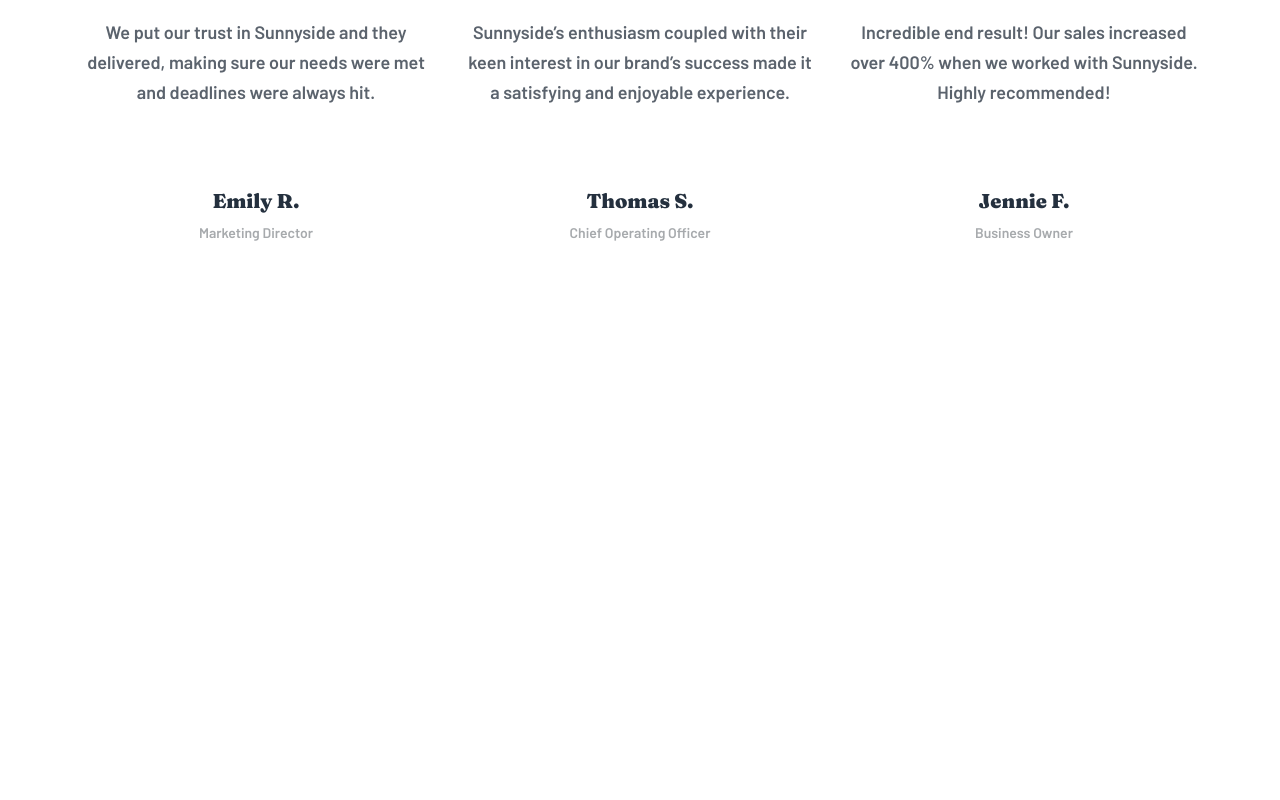
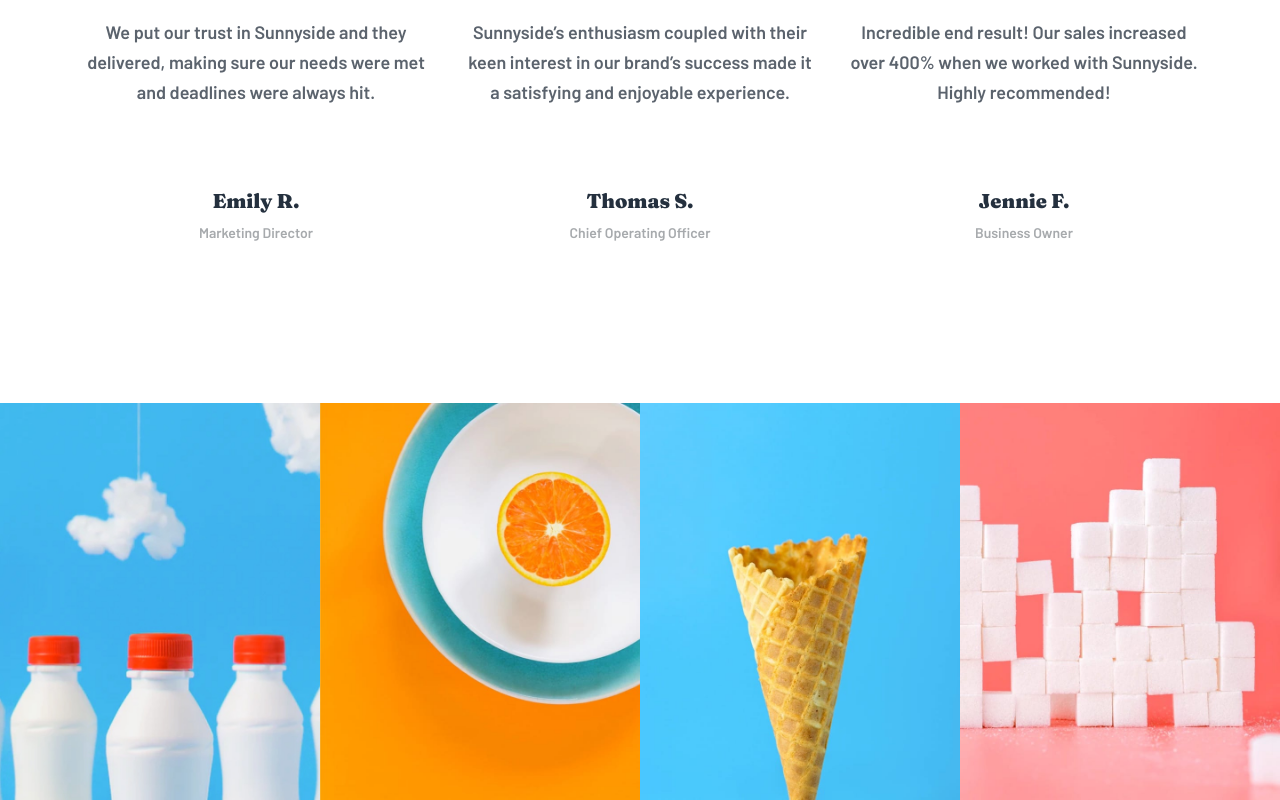
Before and after one commit to leonpahole/sunnyside-agency-landing, a Next.js app: page / in a window 1280 px wide. Shown: the part 3092-3892 px from the top of the page. Before the commit the page ends 3495 px from the top, so only its background shows below. Built offline with nearby package versions, Linux system fonts and the light colour scheme.

Commit message:
Add image list

```diff
--- /dev/null
+++ b/src/components/imageList/ImageList.tsx
@@ -0,0 +1,17 @@
+import { ImageListModels } from "@/data/imageList/imageList.models";
+import Image from "next/image";
+
+interface IProps {
+  images: ImageListModels.Item[];
+}
+
+export const ImageList = ({ images }: IProps) => {
+  return (
+    <div className="grid auto-rows-fr grid-cols-2 md:grid-cols-4">
+      {images.map((img, i) => (
+        // eslint-disable-next-line react/no-array-index-key
+        <Image src={img.src} alt={img.alt} key={i} className="object-cover" />
+      ))}
+    </div>
+  );
+};
--- /dev/null
+++ b/src/data/imageList/imageList.data.ts
@@ -0,0 +1,26 @@
+import ImageGalleryCone from "public/images/desktop/image-gallery-cone.jpg";
+import ImageGalleryOrange from "public/images/desktop/image-gallery-orange.jpg";
+import ImageGallerySugarcubes from "public/images/desktop/image-gallery-sugarcubes.jpg";
+import ImageGalleryMilkbottles from "public/images/desktop/image-gallery-milkbottles.jpg";
+import { ImageListModels } from "@/data/imageList/imageList.models";
+
+export namespace ImageListData {
+  export const Items: ImageListModels.Item[] = [
+    {
+      src: ImageGalleryMilkbottles,
+      alt: "",
+    },
+    {
+      src: ImageGalleryOrange,
+      alt: "",
+    },
+    {
+      src: ImageGalleryCone,
+      alt: "",
+    },
+    {
+      src: ImageGallerySugarcubes,
+      alt: "",
+    },
+  ];
+}
--- /dev/null
+++ b/src/data/imageList/imageList.models.ts
@@ -0,0 +1,8 @@
+import { StaticImageData } from "next/image";
+
+export namespace ImageListModels {
+  export interface Item {
+    src: StaticImageData;
+    alt: string;
+  }
+}
--- a/src/pages/index.tsx
+++ b/src/pages/index.tsx
@@ -1,7 +1,9 @@
 import { Hero } from "@/components/Hero";
+import { ImageList } from "@/components/imageList/ImageList";
 import { Navbar } from "@/components/layout/navbar/Navbar";
 import { Services } from "@/components/services/Services";
 import { Testimonials } from "@/components/testimonials/Testimonials";
+import { ImageListData } from "@/data/imageList/imageList.data";
 import { ServicesData } from "@/data/services/services.data";
 import { TestimonialsData } from "@/data/testimonials/testimonials.data";
 import Head from "next/head";
@@ -20,6 +22,7 @@
       <Hero />
       <Services services={ServicesData.Services} />
       <Testimonials testimonials={TestimonialsData.Testimonials} />
+      <ImageList images={ImageListData.Items} />
     </>
   );
 }
```
